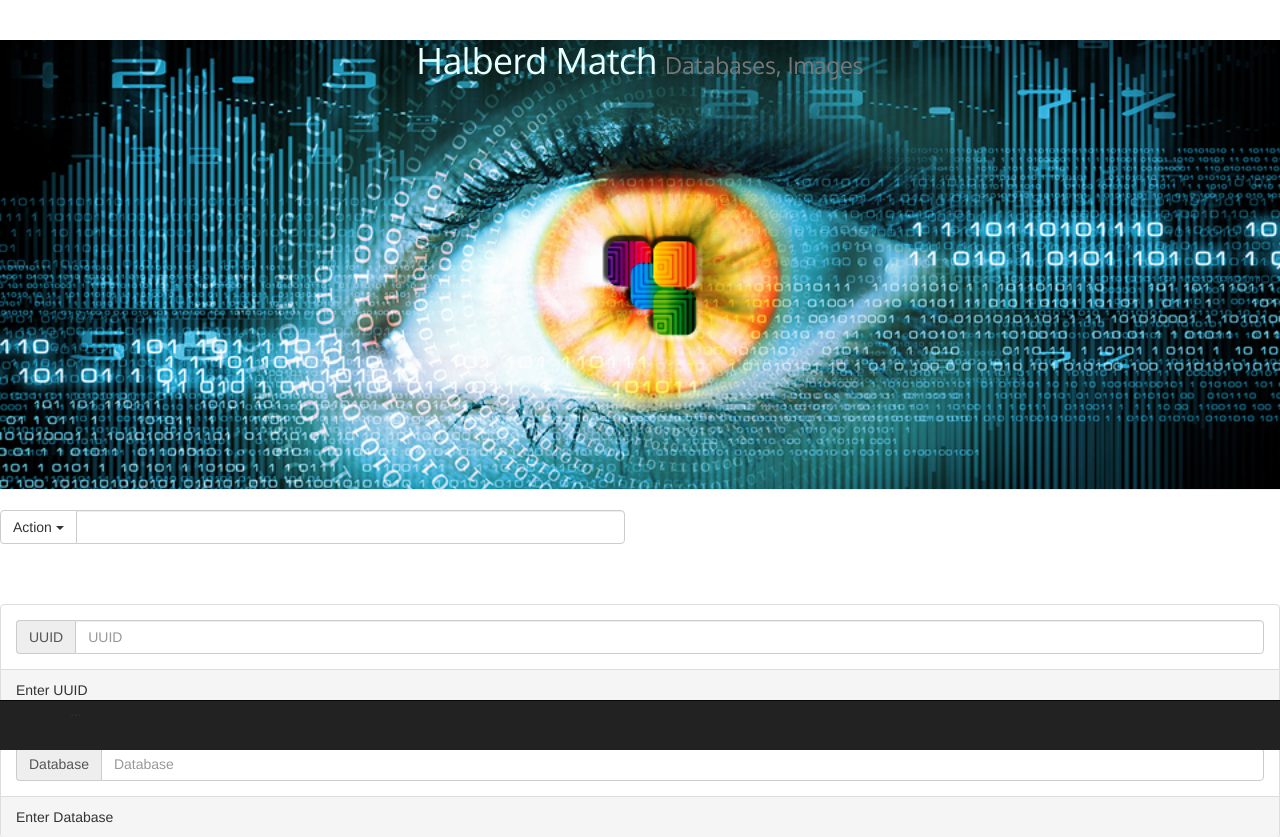
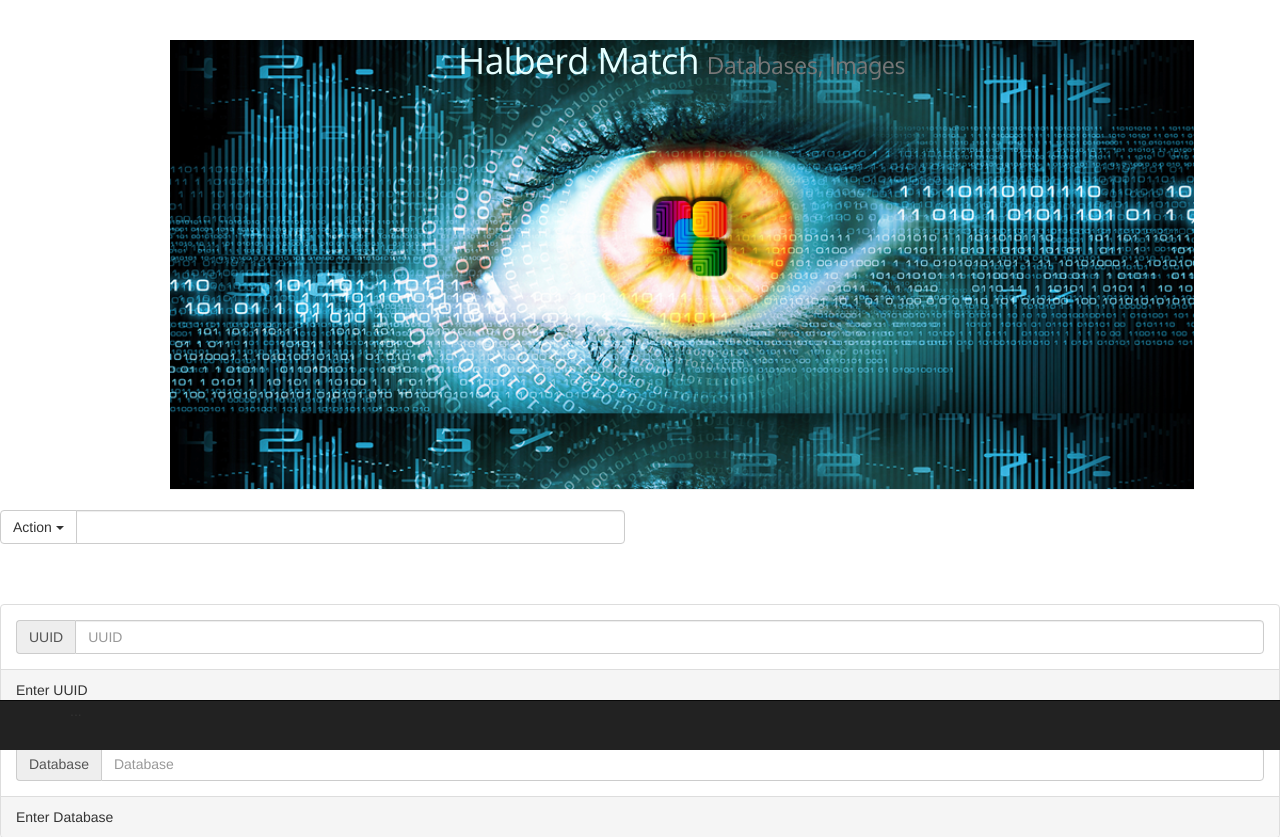
Before and after one commit to ctevnan/HM-calls, a PHP site: template views/home.html in a window 1280 px wide. Shown: the part 50-887 px from the top of the page. Run offline with PHP 8.4, Linux system fonts and the light colour scheme; the template is opened without the code that fills it, so the values that code supplies are empty.

Commit message:
changed position of page header

```diff
--- a/public/css/style.css
+++ b/public/css/style.css
@@ -5,9 +5,9 @@
   background-color: #cccccc;
   background-size: 100%;
   height: 450px;
-  width: 100%;
+  width: 80%;
+  left:170px;
   text-align: center;
-  font-weight:40px;
   font-size: 20px;
   color: #e6ffff;
 }
```
